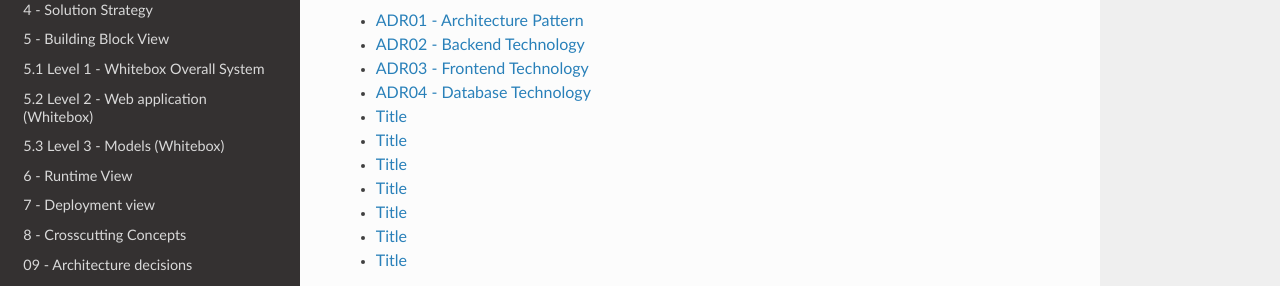
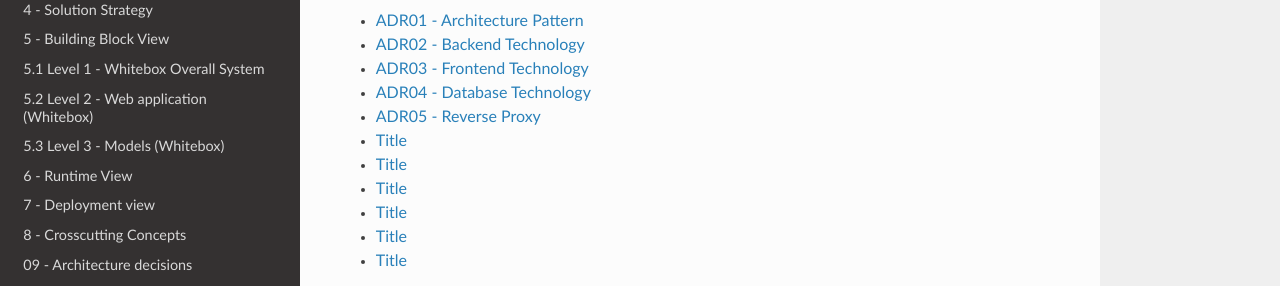
Before and after one commit to DanielSchmerber/SQS26_MovieTracker, a Sphinx documentation site: the page built from docs/index.md, in a window 1280 px wide and 900 px high, scrolled down 2389 px. Shown: the part 334-620 px from the top of the window. Built offline with Sphinx 7.4.7 and the Read the Docs theme 3.1.0, drawn with Linux system fonts in a browser that asks for light colours.

Commit message:
Update 005-reverse-proxy.md
fix issue title

```diff
--- a/docs/arc42/09_architecture_decisions_(adr)/005-reverse-proxy.md
+++ b/docs/arc42/09_architecture_decisions_(adr)/005-reverse-proxy.md
@@ -1,15 +1,16 @@
-# Title
+# ADR05 - Reverse Proxy
+## Title
 
 Decision to Choose the System's Reverse Proxy
 
 
 
-## Status
+### Status
 
 accepted
 
 
-## Context
+### Context
 
 We need a reverse proxy to consolidate the system to a single origin and to simplify data access.
 
@@ -33,14 +34,14 @@ Alternatives considered included:
 
 
 
-## Decision
+### Decision
 
 We propose using Traefik as the reverse proxy.
 Traefik provides automatic service discovery, native Docker integration, straightforward configuration through labels and built in support for TLS Certificates.
 
 
 
-## Consequences
+### Consequences
 
 **Easier:**
 
```
